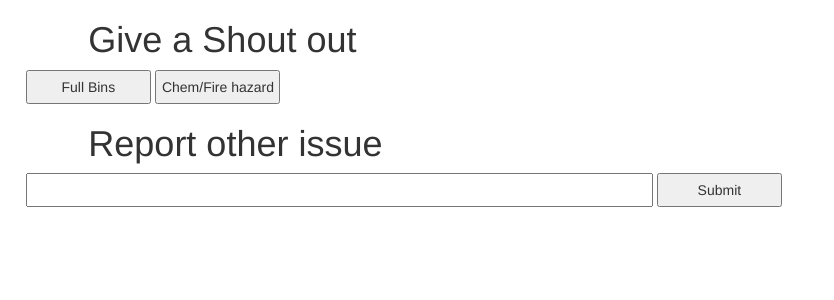
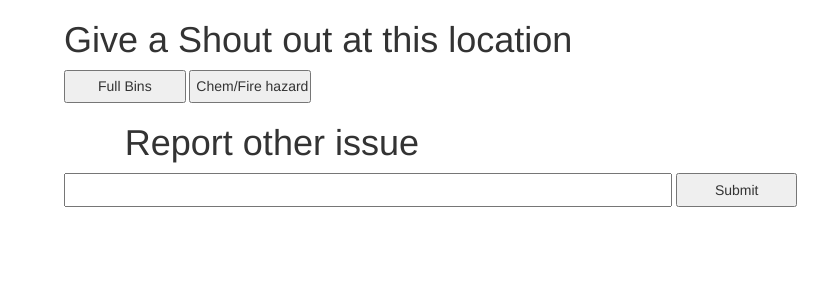
Before and after one commit to s3381402/macathon-2022, a Flask app: template templates/report_issue.html in a window 1280 px wide. Shown: the top 300 px of the page, without its empty margins (0-834 px from the left). Run offline with Flask 2, Linux system fonts and the light colour scheme; the template is opened without the code that fills it, so the values that code supplies are empty; parts of the project's set-up code (start-up, migrations or seed data) failed here and were passed over; some libraries are stand-ins or nearby versions.

```diff
--- a/static/css/style.css
+++ b/static/css/style.css
@@ -1,5 +1,5 @@
 
-h1, h3 {
+h1, h3, form {
   padding-left: 5%;
 }
 .textboxForm {
@@ -7,7 +7,9 @@ h1, h3 {
   /* height: 600px; */
 }
 div {
-  padding-left: 2%
+  background-color: lightblue;
+  /* padding-left: 2% */
+
 }
 
 input {
--- a/templates/report_issue.html
+++ b/templates/report_issue.html
@@ -2,8 +2,8 @@
 
 {% block content %}
 </form><link rel="stylesheet" href="{{ url_for('static', filename='css/style.css') }}">
-<div>
-<h1>Give a Shout out</h1>
+
+<h1>Give a Shout out at this location</h1>
     <form method="post" action="/">
         <input type="submit" value="Full Bins" name="full_bins"/>
         <input type="submit" value="Chem/Fire hazard" name="chem_fire_haz" />
@@ -18,7 +18,6 @@
 </form>
 
 
-</div>
 
 
 
```
